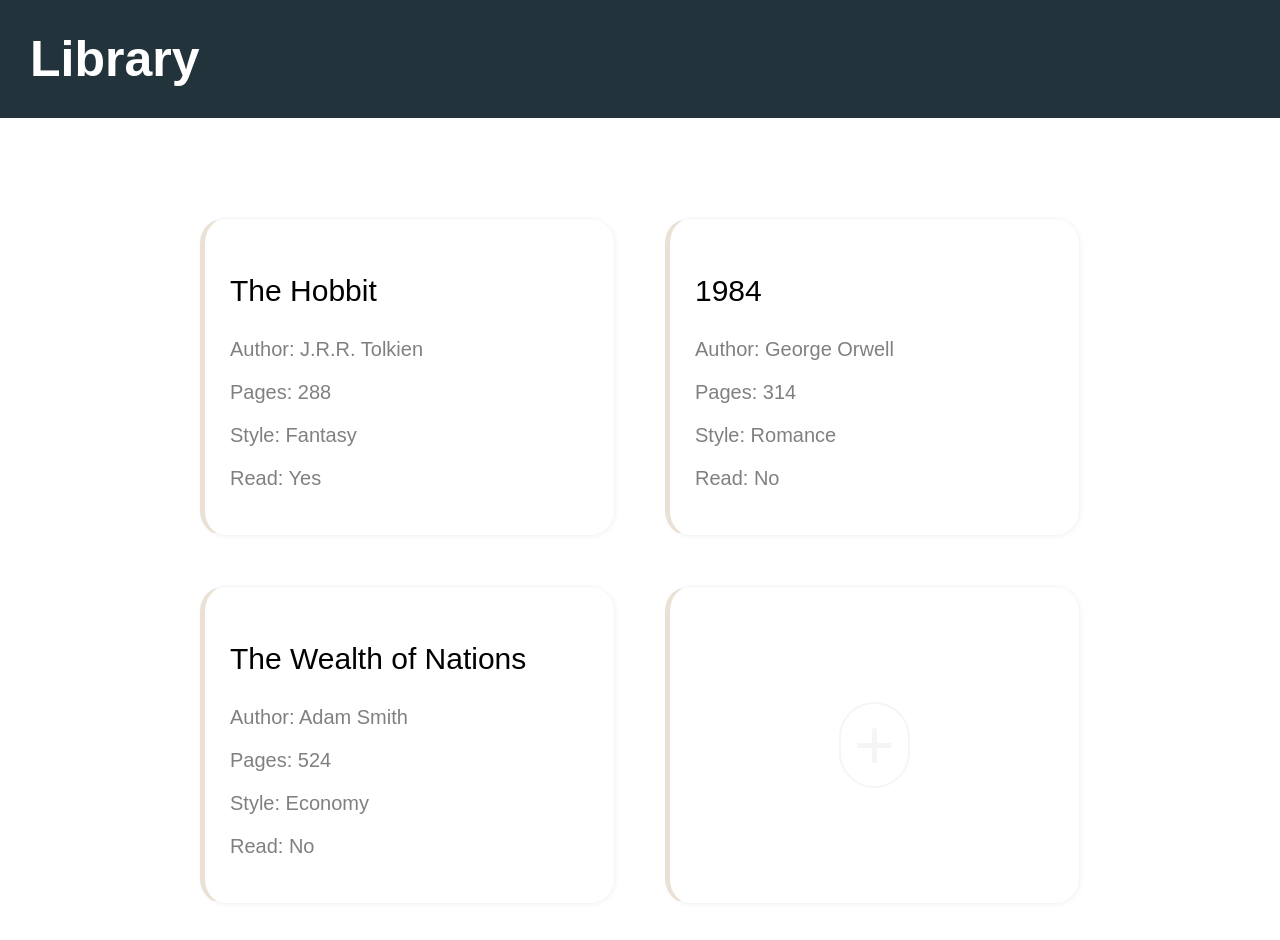
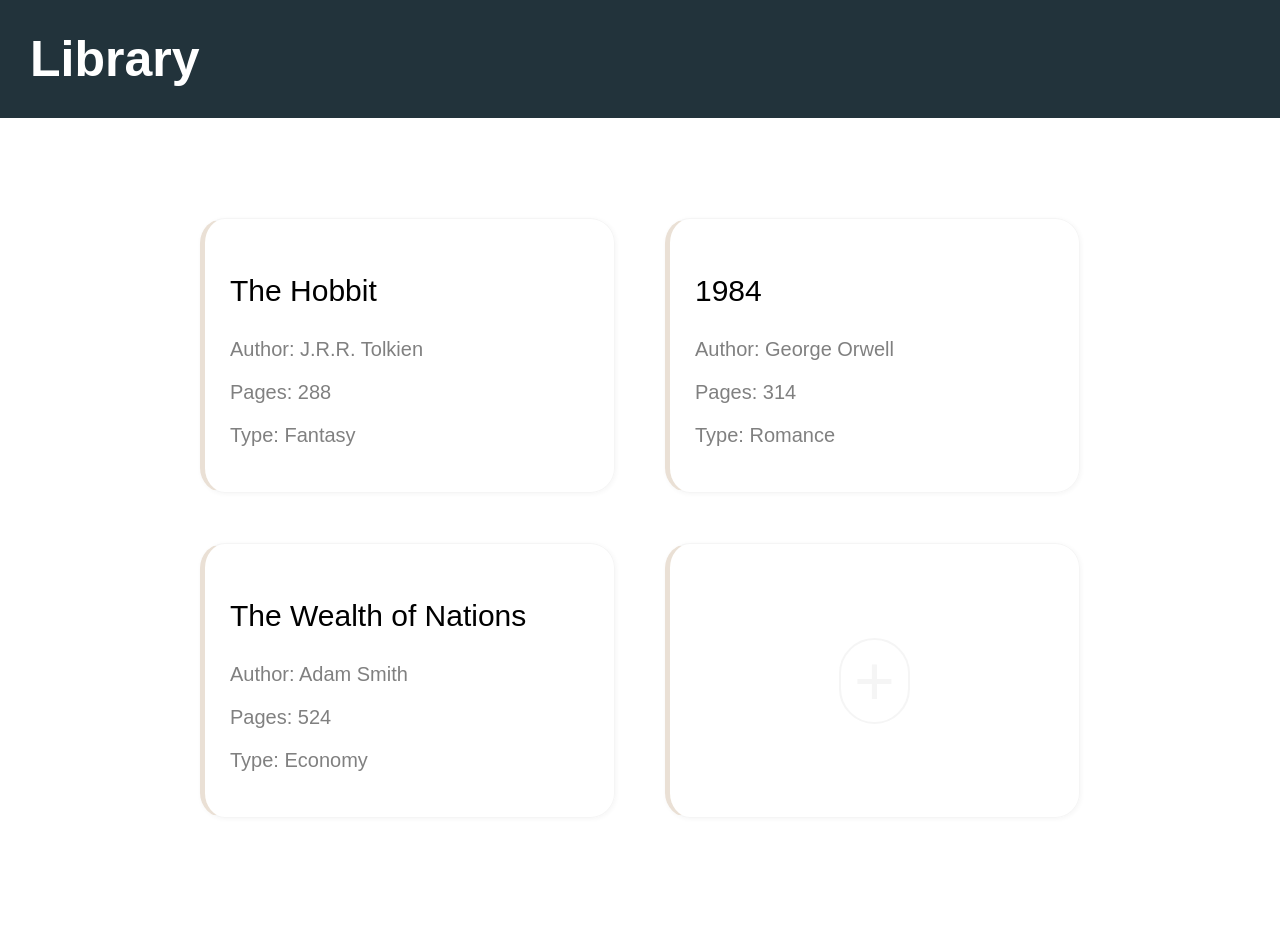
Before and after one commit to Jaoovit/Library, a plain HTML site: page index.html in a window 1280 px wide. Shown: the top 940 px of the page. Drawn offline with Linux system fonts and the light colour scheme.

Commit message:
delete read and change style to type

```diff
--- a/index.html
+++ b/index.html
@@ -16,22 +16,19 @@
             <p class="title"></p>
             <p class="author">Author: </p>
             <p class="pages">Pages: </p>
-            <p class="style">Style: </p>
-            <p class="read">Read: </p>
+            <p class="type">Type: </p>
         </div>
         <div class="book-two" id="book">
             <p class="title"></p>
             <p class="author">Author: </p>
             <p class="pages">Pages: </p>
-            <p class="style">Style: </p>
-            <p class="read">Read: </p>
+            <p class="type">Type: </p>
         </div>
         <div class="book-three" id="book">
             <p class="title"></p>
             <p class="author">Author: </p>
             <p class="pages">Pages: </p>
-            <p class="style">Style: </p>
-            <p class="read">Read: </p>
+            <p class="type">Type: </p>
         </div>
         <div class="book-add" id="book">
             <button class="open-forms">+</button>
--- a/script.js
+++ b/script.js
@@ -1,19 +1,18 @@
-function Book(author, title, pages, style, read) {
+function Book(author, title, pages, type) {
     this.title = title;
     this.author = author;
     this.pages = pages;
-    this.style = style;
-    this.read = read;
+    this.type = type;
 };
 
-const book1 = new Book('J.R.R. Tolkien', 'The Hobbit', '288', 'Fantasy', 'Yes')
-const book2 = new Book('George Orwell', '1984', '314', 'Romance', 'No')
-const book3 = new Book('Adam Smith', 'The Wealth of Nations', '524', 'Economy', 'No' )
+const book1 = new Book('J.R.R. Tolkien', 'The Hobbit', '288', 'Fantasy')
+const book2 = new Book('George Orwell', '1984', '314', 'Romance')
+const book3 = new Book('Adam Smith', 'The Wealth of Nations', '524', 'Economy')
 
 const myLibrary = [book1, book2, book3];
 
 function addBookToLibrary() {
-    const book = new Book ('Aristotle', 'Physics', '420', 'Philosophy', 'No')
+    const book = new Book ('Aristotle', 'Physics', '420', 'Philosophy')
     myLibrary.push(book);
 }
 
@@ -23,17 +22,14 @@ addBookToLibrary()
 document.querySelector('.book-one .title').innerHTML = myLibrary[0].title
 document.querySelector('.book-one .author').innerHTML += myLibrary[0].author
 document.querySelector('.book-one .pages').innerHTML += myLibrary[0].pages
-document.querySelector('.book-one .style').innerHTML += myLibrary[0].style
-document.querySelector('.book-one .read').innerHTML += myLibrary[0].read
+document.querySelector('.book-one .type').innerHTML += myLibrary[0].type
 
 document.querySelector('.book-two .title').innerHTML = myLibrary[1].title
 document.querySelector('.book-two .author').innerHTML += myLibrary[1].author
 document.querySelector('.book-two .pages').innerHTML += myLibrary[1].pages
-document.querySelector('.book-two .style').innerHTML += myLibrary[1].style
-document.querySelector('.book-two .read').innerHTML += myLibrary[1].read
+document.querySelector('.book-two .type').innerHTML += myLibrary[1].type
 
 document.querySelector('.book-three .title').innerHTML = myLibrary[2].title
 document.querySelector('.book-three .author').innerHTML += myLibrary[2].author
 document.querySelector('.book-three .pages').innerHTML += myLibrary[2].pages
-document.querySelector('.book-three .style').innerHTML += myLibrary[2].style
-document.querySelector('.book-three .read').innerHTML += myLibrary[2].read
+document.querySelector('.book-three .type').innerHTML += myLibrary[2].type
```
